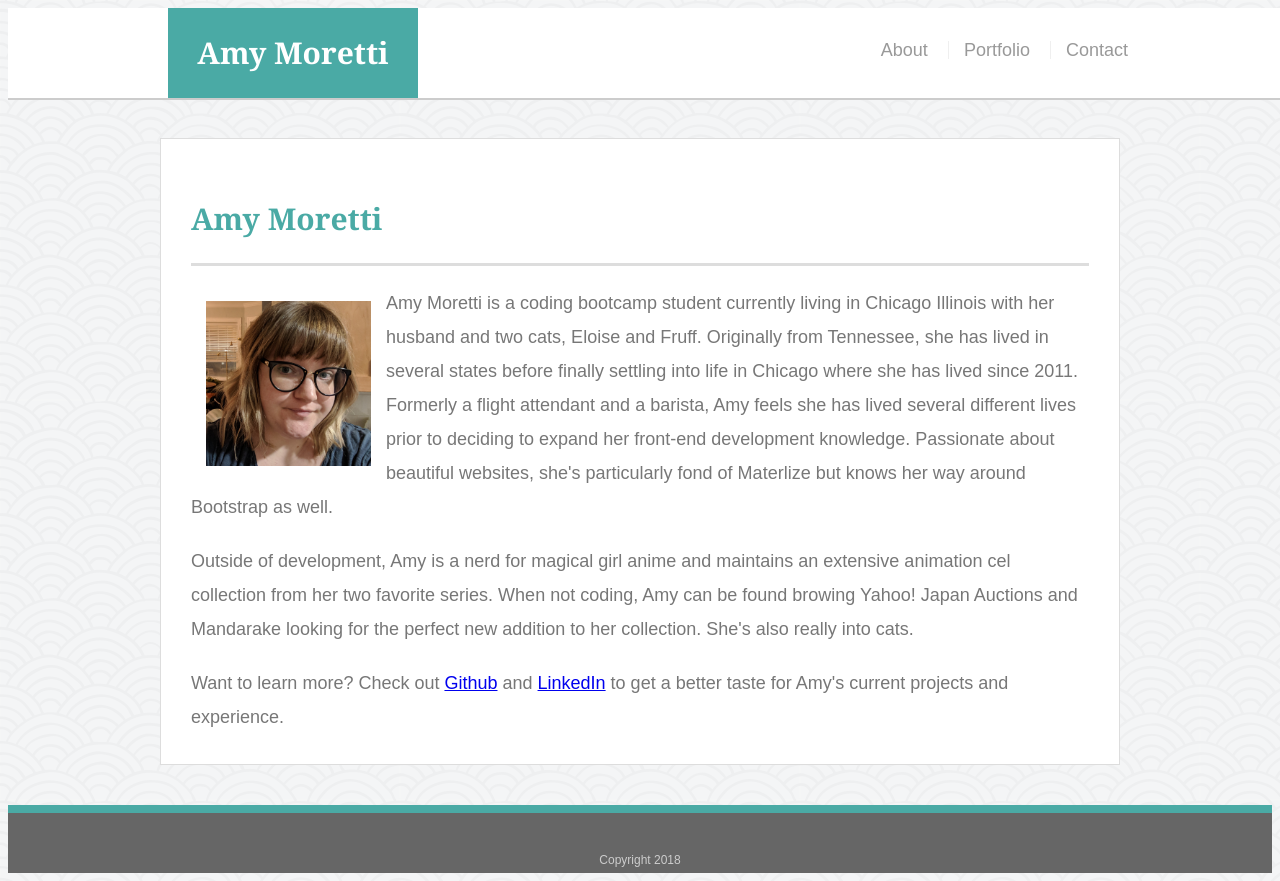
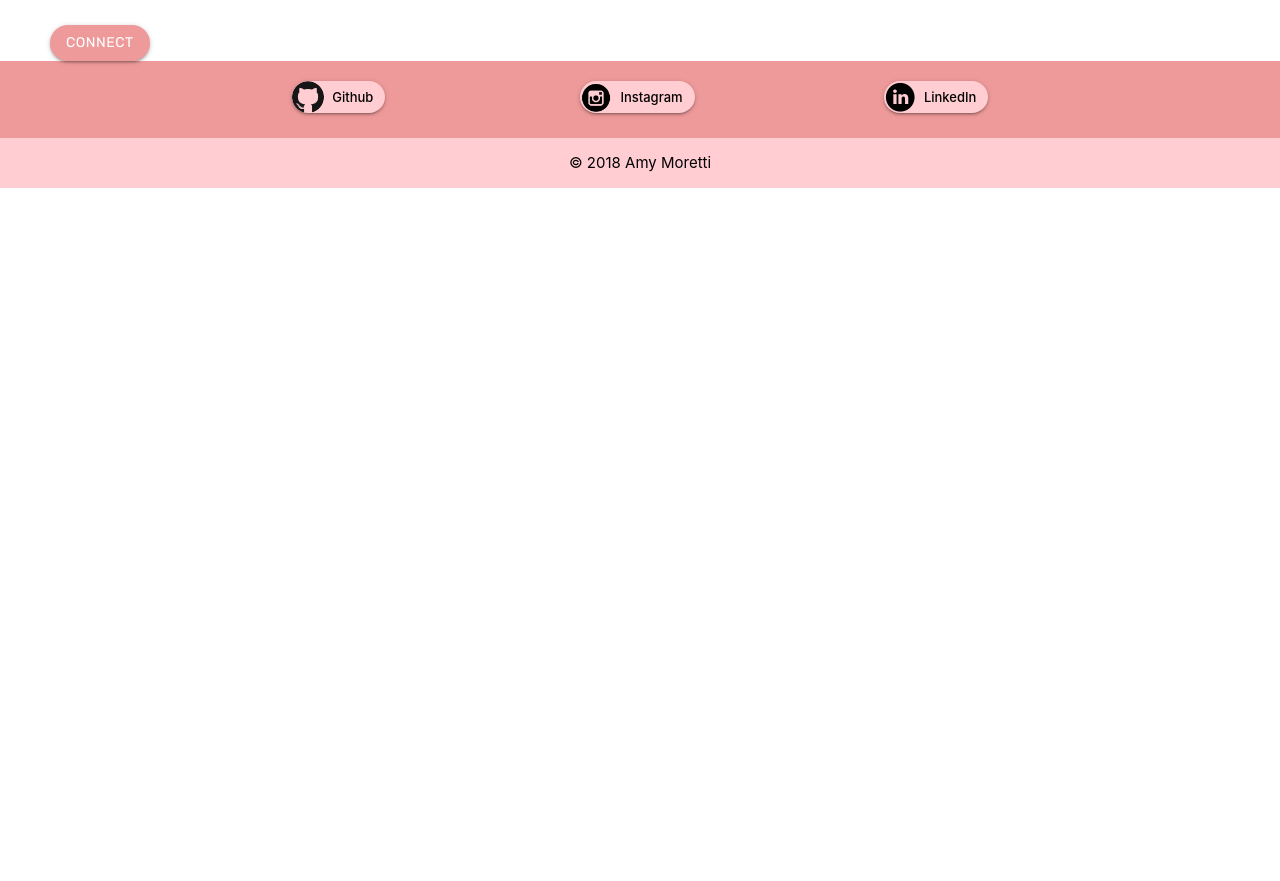
Before and after one commit to morettiamye/morettiamye.github.io, a plain HTML site: page index.html in a window 1280 px wide. After the commit the page ends 800 px from the top, so only its background shows below. Drawn offline with nearby package versions, Linux system fonts and the light colour scheme.

```diff
--- a/assets/css/style.css
+++ /dev/null
@@ -1,224 +0,0 @@
-body {
-    font-family: Arial, "Helvetica Neue", Helvetica, sans-serif;
-    font-size: 18px;
-    line-height: 34px;
-    color: #777;
-    background: url("../images/seigaiha.png");
-  }
-
-  * {
-    box-sizing: border-box;
-  }
-
-  img {
-    height: 175px;
-    width: 175px;
-    float: left;
-    padding: 5px;
-    margin: 10px;
-  }
-  /* general */
-
-  .container {
-    width: 100%;
-    max-width: 960px;
-    margin: 0 auto;
-    clear: both;
-  }
-
-  h1,
-  h2,
-  h3,
-  p {
-    margin-bottom: 20px;
-  }
-
-  p:last-child {
-    margin-bottom: 0;
-  }
-
-  h1,
-  h2,
-  h3 {
-    font-family: Georgia, Times, "Times New Roman", serif;
-    font-weight: 700;
-    color: #4aaaa5;
-  }
-
-  h1 {
-    padding-bottom: 20px;
-    font-size: 30px;
-    line-height: 49px;
-    border-bottom: 3px solid #ddd;
-  }
-
-  h2,
-  h3 {
-    font-size: 22px;
-  }
-
-  /* header */
-
-  #masthead {
-    position: fixed;
-    z-index: 99;
-    width: 100%;
-    margin: 0 0 30px;
-    overflow: auto;
-    color: #fff;
-    background: #fff;
-    border-bottom: 2px solid #ccc;
-  }
-
-  #logo {
-    float: left;
-    width: 250px;
-    height: 90px;
-    font-family: Georgia, Times, "Times New Roman", serif;
-    font-size: 30px;
-    font-weight: 700;
-    line-height: 90px;
-    color: #fff;
-    text-align: center;
-    text-decoration: none;
-    background: #4aaaa5;
-  }
-
-  nav {
-    float: right;
-    margin-top: 25px;
-  }
-
-  nav a {
-    display: inline-block;
-    padding-left: 15px;
-    margin-left: 15px;
-    line-height: 18px;
-    color: #999;
-    text-decoration: none;
-    border-left: 1px solid #efefef;
-  }
-
-  nav a:first-child {
-    border-left: 0 none;
-  }
-
-  /* footer */
-
-  footer {
-    padding: 30px 0;
-    clear: both;
-    font-size: 12px;
-    color: #fff;
-    color: #ccc;
-    text-align: center;
-    background: #666;
-    border-top: 8px solid #4aaaa5;
-    height: 50px;
-  }
-
-  h3, h2 {
-    padding-bottom: 20px;
-    margin-bottom: 15px;
-    line-height: 22px;
-    border-bottom: 2px solid #eee;
-  }
-
-  /* main */
-
-  #main-container {
-    padding-top: 130px;
-    min-height: calc(100vh - 70px);
-  }
-
-  .main-section {
-    float: left;
-    width: 100%;
-    max-width: 960px;
-    padding: 30px;
-    margin: 0 0 40px;
-    background: #fff;
-    border: 1px solid #ddd;
-  }
-
-  /* portfolio page */
-
-  .work {
-    position: relative;
-    float: left;
-    width: 274px;
-    margin: 20px 0 25px;
-    overflow: auto;
-  }
-
-  .work:nth-child(even) {
-    margin-right: 40px;
-  }
-
-  .work img {
-    width: 100%;
-    border: 0 none;
-    opacity: 0.8;
-  }
-
-  .work h3 {
-    position: absolute;
-    bottom: 20px;
-    width: 100%;
-    padding: 15px;
-    margin-bottom: 0;
-    font-weight: 300;
-    line-height: 30px;
-    color: #fff;
-    text-align: center;
-    background: #4aaaa5;
-    border-bottom: 0;
-  }
-
-  .auth-image {
-    float: left;
-    width: 200px;
-    height: auto;
-    margin-top: 10px;
-    margin-right: 25px;
-  }
-
-  /* contact page */
-
-  #contact-form ul {
-    margin-bottom: 20px;
-  }
-
-  #contact-form li {
-    margin-bottom: 10px;
-  }
-
-  label,
-  input[type=text],
-  input[type=email],
-  textarea {
-    display: block;
-    width: 100%;
-  }
-
-  input[type=text],
-  input[type=email],
-  textarea {
-    height: 35px;
-    padding: 0 10px;
-    font-size: 14px;
-    border: 1px solid #ddd;
-  }
-
-  textarea {
-    height: 200px;
-  }
-
-  input[type=submit] {
-    padding: 10px 30px;
-    font-size: 18px;
-    color: #fff;
-    cursor: pointer;
-    background: #4aaaa5;
-    border: 0 none;
-  }
--- /dev/null
+++ b/assets/style/style.css
@@ -0,0 +1,10 @@
+#btn {
+    border-radius: 25px;
+    margin-top: 25px;
+    margin-left: 50px;
+    font-family: 'Rubik', sans-serif;
+}
+
+#chip {
+    border: 1px solid black;
+}
--- a/index.html
+++ b/index.html
@@ -1,47 +1,66 @@
-<!doctype html>
-<html lang="en-us">
+<!DOCTYPE html>
+<html>
 
 <head>
-  <meta charset="UTF-8">
-  <title>About | Amy Moretti</title>
-  <link rel="stylesheet" type="text/css" href="assets/css/style.css">
+    <meta charset="utf-8" />
+    <meta http-equiv="X-UA-Compatible" content="IE=edge">
+    <title>Amy Moretti</title>
+    <meta name="viewport" content="width=device-width, initial-scale=1">
+
+    <!-- Google Fonts -->
+    <link href="https://fonts.googleapis.com/icon?family=Material+Icons" rel="stylesheet">
+    <link href="https://fonts.googleapis.com/css?family=Open+Sans|Rubik" rel="stylesheet">
+
+
+    <!-- Materialize CSS-->
+    <link rel="stylesheet" href="https://cdnjs.cloudflare.com/ajax/libs/materialize/1.0.0-rc.2/css/materialize.min.css">
+
+    <!-- Custom CSS -->
+    <link rel="stylesheet" href="assets/style/style.css">
+
 </head>
+
 
 <body>
 
-  <header id="masthead">
-    <div class="container">
-      <a href="index.html" id="logo">Amy Moretti</a>
-      <nav>
-        <a href="index.html">About</a>
-        <a href="portfolio.html">Portfolio</a>
-        <a href="contact.html">Contact</a>
-      </nav>
+    <div class="col sm12 l12">
+        <a href="mailto:amyemoretti@gmail.com" class="waves-effect waves-light btn red lighten-3" id="btn">Connect</a>
     </div>
-  </header>
-
-  <div id="main-container" class="container">
-    <section class="main-section">
-      <h1>Amy Moretti</h1>
-
-      <img src="assets/images/self.jpg">
 
 
-      <p>Amy Moretti is a coding bootcamp student currently living in Chicago Illinois with her husband and two cats, Eloise and Fruff.  Originally from Tennessee, she has lived in several states before finally settling into life in Chicago where she has lived since 2011.  Formerly a flight attendant and a barista, Amy feels she has lived several different lives prior to deciding to expand her front-end development knowledge.  Passionate about beautiful websites, she's particularly fond of Materlize but knows her way around Bootstrap as well.  </p>
 
-      <p>Outside of development, Amy is a nerd for magical girl anime and maintains an extensive animation cel collection from her two favorite series.  When not coding, Amy can be found browing Yahoo! Japan Auctions and Mandarake looking for the perfect new addition to her collection.  She's also really into cats.</p>
+    <!-- Footer -->
+    <footer class="page-footer red lighten-3">
+        <div class="container">
+            <div class="row center-align">
+                <div class="col s12 l4">
+                    <div class="chip z-depth-1 red lighten-4 black-text">
+                        <img src="assets/images/github.png" alt="Github"> Github
+                    </div>
+                    </div>
+                    <div class="col s12 l4">
+                        <div class="chip z-depth-1 red lighten-4 black-text">
+                            <img src="assets/images/instagram.png" alt="Instagram"> Instagram
+                        </div>
+                        </div>
+                        <div class="col s12 l4">
+                            <div class="chip z-depth-1 red lighten-4 black-text">
+                                <img src="assets/images/linkedin.png" alt="LinkedIn"> LinkedIn
+                            </div>
+                        </div>
+                    </div>
+                </div>
+            </div>
+            <div class="footer-copyright red lighten-4 black-text center-align">
+                <div class="container">
+                    © 2018 Amy Moretti
+                </div>
+            </div>
+    </footer>
 
-      <p>Want to learn more?  Check out <a href="https://www.github.com/morettiamye">Github</a> and <a href="https://www.linkedin.com/in/amy-moretti-71339b168/">LinkedIn</a> to get a better taste for Amy's current projects and experience.</p>
 
-      </section>
-
-  </div>
-
-  <footer>
-    <div class="container">
-      Copyright 2018
-    </div>
-  </footer>
+    <!-- Compiled and minified JavaScript -->
+    <script src="https://cdnjs.cloudflare.com/ajax/libs/materialize/1.0.0-rc.2/js/materialize.min.js"></script>
 </body>
 
 </html>
```
Also changed, not shown: contact.html (deleted, +0 -56 lines), portfolio.html (deleted, +0 -63 lines), assets/images/200x200.png (deleted), assets/images/IMG_20180303_201051.jpg (deleted), assets/images/catgame.png (deleted), assets/images/github.png (added), assets/images/instagram.png (added), assets/images/instagram.svg (added), assets/images/linkedin.png (added), assets/images/purplegem.jpeg (deleted), assets/images/seigaiha.png (deleted), assets/images/self.jpg (deleted), 2 other files.
